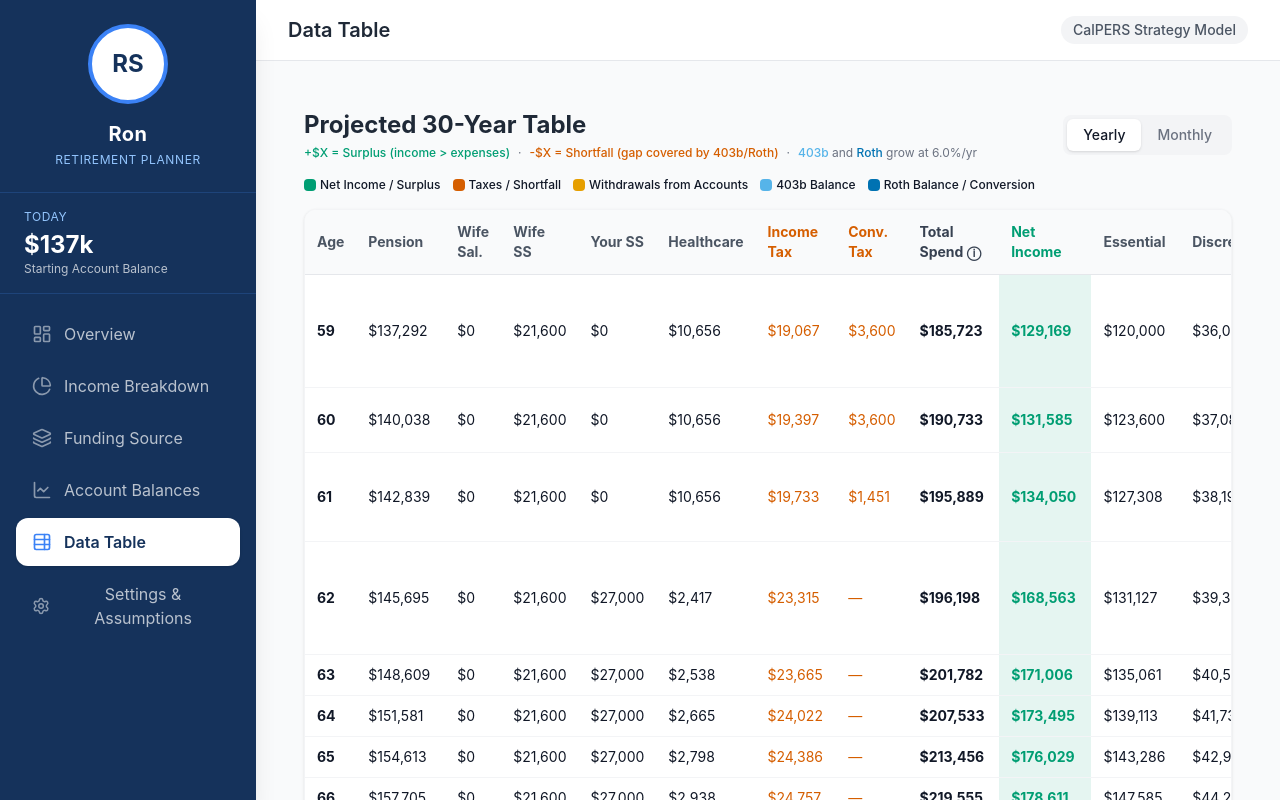
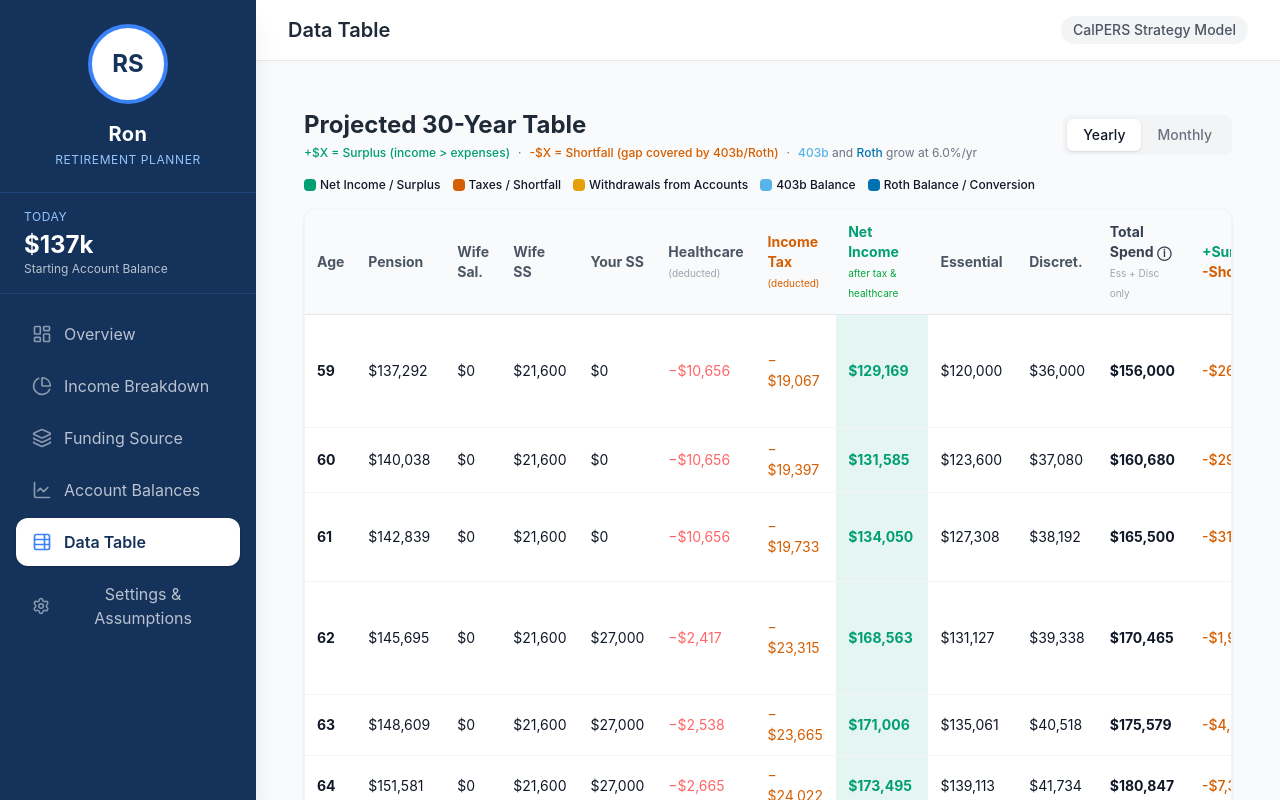
Before and after one commit to rsissons/RonRetirement, a React (Vite) app: page / in a window 1280 px wide. Both pictures are taken after a click on the button "Data Table". Built offline with nearby package versions, Linux system fonts and the light colour scheme.

Commit message:
Reorder columns: Net Income after SS, Total Spend = Ess+Disc only (no double-tax), healthcare/tax shown as deductions

```diff
--- a/src/components/DataTable.tsx
+++ b/src/components/DataTable.tsx
@@ -110,14 +110,14 @@ export const DataTable: FC<Props> = ({ config, projection }) => {
                 <th className="px-3 py-3">Wife Sal.</th>
                 <th className="px-3 py-3">Wife SS</th>
                 <th className="px-3 py-3">Your SS</th>
-                <th className="px-3 py-3">Healthcare</th>
-                <th className={`px-3 py-3 ${COL_TAXES}`} title="Tax on pension, salary & Social Security income">Income<br/>Tax</th>
-                <th className={`px-3 py-3 ${COL_TAXES}`} title="Tax owed when converting 403b funds to Roth IRA">Conv.<br/>Tax</th>
-                <th className={`px-3 py-3 font-bold text-gray-700`} title="All outflows: Essential + Discretionary + Healthcare + Income Tax + Conversion Tax">Total Spend ⓘ</th>
-                <th className={`px-3 py-3 font-bold text-[#009E73]`}>Net Income</th>
+                <th className="px-3 py-3">Healthcare<br/><span className="text-[10px] font-normal text-gray-400">(deducted)</span></th>
+                <th className={`px-3 py-3 ${COL_TAXES}`} title="Tax on pension, salary & Social Security income">Income<br/>Tax<br/><span className="text-[10px] font-normal">(deducted)</span></th>
+                <th className={`px-3 py-3 font-bold text-[#009E73]`} title="Gross Income minus Healthcare and Income Tax — what you actually have to spend">Net Income<br/><span className="text-[10px] font-normal text-green-600">after tax & healthcare</span></th>
                 <th className="px-3 py-3">Essential</th>
                 <th className="px-3 py-3">Discret.</th>
+                <th className={`px-3 py-3 font-bold text-gray-700`} title="Essential + Discretionary only. Healthcare and taxes already removed from Net Income above.">Total Spend ⓘ<br/><span className="text-[10px] font-normal text-gray-400">Ess + Disc only</span></th>
                 <th className={`px-3 py-3 text-[#009E73]`}>+Surplus<br/><span className="text-[#D55E00]">-Shortfall</span></th>
+                <th className={`px-3 py-3 ${COL_TAXES}`} title="Tax owed when converting 403b funds to Roth IRA">Conv.<br/>Tax</th>
                 <th className={`px-3 py-3 ${COL_WITHD}`}>403b<br/>Withdrawal</th>
                 <th className={`px-3 py-3 ${COL_WITHD}`}>Roth<br/>Withdrawal</th>
                 <th className={`px-3 py-3 ${COL_WITHD} whitespace-nowrap`}>Withdraw<br/>% (Ann.)</th>
@@ -139,16 +139,16 @@ export const DataTable: FC<Props> = ({ config, projection }) => {
                     <td className="px-3 py-2.5">{formatCurrency(y.totalWifeSalary)}</td>
                     <td className="px-3 py-2.5">{formatCurrency(y.totalWifeSS)}</td>
                     <td className="px-3 py-2.5">{formatCurrency(y.totalYourSS)}</td>
-                    <td className="px-3 py-2.5">{formatCurrency(y.totalInsurance + y.totalMedicare)}</td>
-                    <td className={`px-3 py-2.5 ${COL_TAXES}`}>{formatCurrency(y.totalIncomeTaxes)}</td>
-                    <td className={`px-3 py-2.5 ${COL_TAXES}`}>{y.totalConversionTaxes > 0 ? formatCurrency(y.totalConversionTaxes) : '—'}</td>
-                    <td className="px-3 py-2.5 font-bold" title={`Essential ${formatCurrency(y.totalEssentialSpending)} + Discretionary ${formatCurrency(y.totalDiscretionarySpending)} + Healthcare ${formatCurrency(y.totalInsurance + y.totalMedicare)} + Taxes ${formatCurrency(y.totalTaxes)}`}>{formatCurrency(y.totalExpenses)}</td>
-                    <td className={`px-3 py-2.5 ${COL_NET}`}>{formatCurrency(y.totalNetIncome)}</td>
+                    <td className="px-3 py-2.5 text-red-400">{y.totalInsurance + y.totalMedicare > 0 ? `−${formatCurrency(y.totalInsurance + y.totalMedicare)}` : '—'}</td>
+                    <td className={`px-3 py-2.5 ${COL_TAXES}`}>−{formatCurrency(y.totalIncomeTaxes)}</td>
+                    <td className={`px-3 py-2.5 font-bold ${COL_NET}`}>{formatCurrency(y.totalNetIncome)}</td>
                     <td className="px-3 py-2.5">{formatCurrency(y.totalEssentialSpending)}</td>
                     <td className="px-3 py-2.5">{formatCurrency(y.totalDiscretionarySpending)}</td>
+                    <td className="px-3 py-2.5 font-bold" title={`Essential ${formatCurrency(y.totalEssentialSpending)} + Discretionary ${formatCurrency(y.totalDiscretionarySpending)}`}>{formatCurrency(y.totalEssentialSpending + y.totalDiscretionarySpending)}</td>
                     <td className={`px-3 py-2.5 ${isShortfall ? COL_SHORTFALL : COL_SURPLUS}`}>
                       {formatGap(y.totalGap)}
                     </td>
+                    <td className={`px-3 py-2.5 ${COL_TAXES}`}>{y.totalConversionTaxes > 0 ? formatCurrency(y.totalConversionTaxes) : '—'}</td>
                     <td className={`px-3 py-2.5 ${COL_WITHD}`}>
                       {y.totalWithdrawal403b > 0 ? formatCurrency(y.totalWithdrawal403b) : '—'}
                     </td>
@@ -184,16 +184,16 @@ export const DataTable: FC<Props> = ({ config, projection }) => {
                     <td className="px-3 py-2">{formatCurrency(m.wifeSalary)}</td>
                     <td className="px-3 py-2">{formatCurrency(m.wifeSS)}</td>
                     <td className="px-3 py-2">{formatCurrency(m.yourSS)}</td>
-                    <td className="px-3 py-2">{formatCurrency(m.insurance + m.medicare)}</td>
-                    <td className={`px-3 py-2 ${COL_TAXES}`}>{formatCurrency(m.incomeTaxes)}</td>
-                    <td className={`px-3 py-2 ${COL_TAXES}`}>{m.conversionTaxes > 0 ? formatCurrency(m.conversionTaxes) : '—'}</td>
-                    <td className="px-3 py-2 font-bold" title={`Essential ${formatCurrency(m.essentialSpending)} + Discretionary ${formatCurrency(m.discretionarySpending)} + Healthcare ${formatCurrency(m.insurance + m.medicare)} + Taxes ${formatCurrency(m.taxes)}`}>{formatCurrency(m.totalExpenses)}</td>
-                    <td className={`px-3 py-2 ${COL_NET}`}>{formatCurrency(m.netIncome)}</td>
+                    <td className="px-3 py-2 text-red-400">{m.insurance + m.medicare > 0 ? `−${formatCurrency(m.insurance + m.medicare)}` : '—'}</td>
+                    <td className={`px-3 py-2 ${COL_TAXES}`}>−{formatCurrency(m.incomeTaxes)}</td>
+                    <td className={`px-3 py-2 font-bold ${COL_NET}`}>{formatCurrency(m.netIncome)}</td>
                     <td className="px-3 py-2">{formatCurrency(m.essentialSpending)}</td>
                     <td className="px-3 py-2">{formatCurrency(m.discretionarySpending)}</td>
+                    <td className="px-3 py-2 font-bold" title={`Essential ${formatCurrency(m.essentialSpending)} + Discretionary ${formatCurrency(m.discretionarySpending)}`}>{formatCurrency(m.essentialSpending + m.discretionarySpending)}</td>
                     <td className={`px-3 py-2 ${isShortfall ? COL_SHORTFALL : COL_SURPLUS}`}>
                       {formatGap(m.gap)}
                     </td>
+                    <td className={`px-3 py-2 ${COL_TAXES}`}>{m.conversionTaxes > 0 ? formatCurrency(m.conversionTaxes) : '—'}</td>
                     <td className={`px-3 py-2 ${COL_WITHD}`}>
                       {m.withdrawal403b > 0 ? formatCurrency(m.withdrawal403b) : '—'}
                     </td>
```
